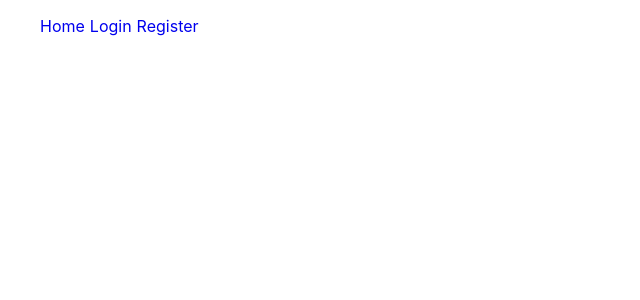
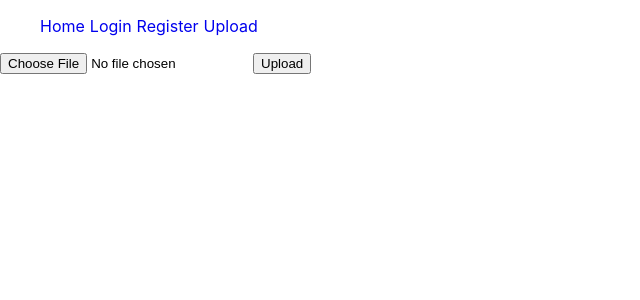
Before and after one commit to ydnaod/eCommerce-App, a React (Create React App) app: page /upload in a window 1280 px wide. Shown: the top 300 px of the page, without its empty margins (0-640 px from the left). Built offline with nearby package versions, Linux system fonts and the light colour scheme.

Commit message:
add upload page

```diff
--- a/src/App.js
+++ b/src/App.js
@@ -13,6 +13,7 @@ import {
 import {Home} from './Components/Home/Home';
 import {Login} from './Components/Login/Login';
 import {Register} from './Components/Register/Register';
+import {Upload} from './Components/Upload/Upload';
 
 
 function App() {
@@ -36,6 +37,9 @@ function App() {
           <li>
             <Link to='/register'>Register</Link>
           </li>
+          <li>
+            <Link to='/Upload'>Upload</Link>
+          </li>
         </ul>
         <Switch>
           <Route exact path='/'>
@@ -46,6 +50,9 @@ function App() {
             exact path='/register'
             render={props => !isAuthenticated ? <Register {...props} handleAuthentication={handleAuthentication}/>  : <Redirect to="/"/>}
           />
+          <Route exact path='/upload'>
+            <Upload />
+          </Route>
         </Switch>
       </Fragment>
     </Router>
--- a/src/Components/ProductList/ProductList.js
+++ b/src/Components/ProductList/ProductList.js
@@ -18,7 +18,8 @@ export function ProductList(){
                 description: product.description,
                 id: product.id,
                 name: product.name,
-                price: product.price
+                price: product.price,
+                image: product.image
             }));
             console.log(Array.isArray(newList));
             console.log(typeof productList);
--- /dev/null
+++ b/src/Components/Upload/Upload.js
@@ -0,0 +1,12 @@
+import React, {Fragment} from 'react';
+
+export function Upload(){
+    return(
+        <Fragment>
+            <form>
+                <input type="file" name="image"></input>
+                <button>Upload</button>
+            </form>
+        </Fragment>
+    );
+}
```
Also changed, not shown: 1 other file (tests, documents, lock files or other folders).
